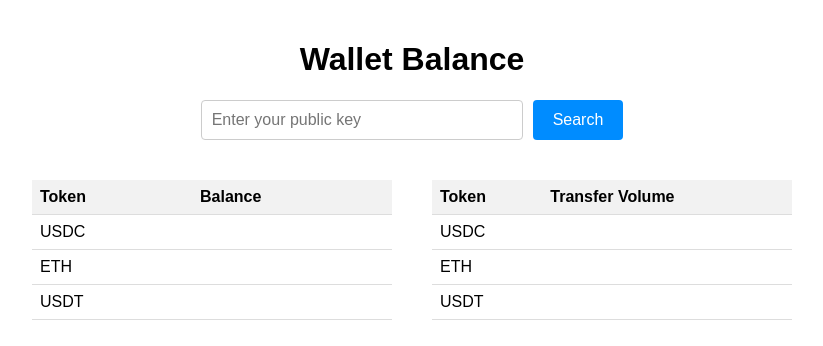
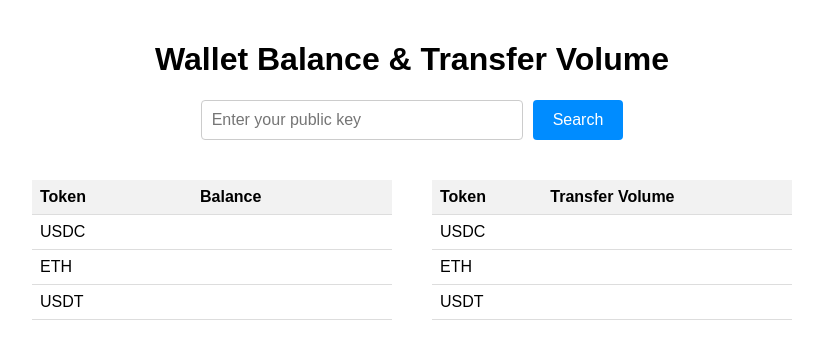
Before and after one commit to khushichawla/Web3-Wallet-Balance, a website: page public/index.html in a window 1280 px wide. Shown: the whole page, without its empty margins (228-1051 px from the left). Drawn offline with Linux system fonts and the light colour scheme.

Commit message:
Updating text on dashboard 2.0

```diff
--- a/public/index.html
+++ b/public/index.html
@@ -3,12 +3,12 @@
 <head>
   <meta charset="UTF-8">
   <meta name="viewport" content="width=device-width, initial-scale=1.0">
-  <title>Wallet Balance and Transfer Volume</title>
+  <title>Prosley Test</title>
   <link rel="stylesheet" href="styles.css">
 </head>
 <body>
   <div class="container">
-    <h1>Wallet Balance</h1>
+    <h1>Wallet Balance & Transfer Volume</h1>
     <div class="search-container">
       <input type="text" id="wallet-input" placeholder="Enter your public key">
       <button id="search-btn">Search</button>
```
Also changed, not shown: 1 other file.
